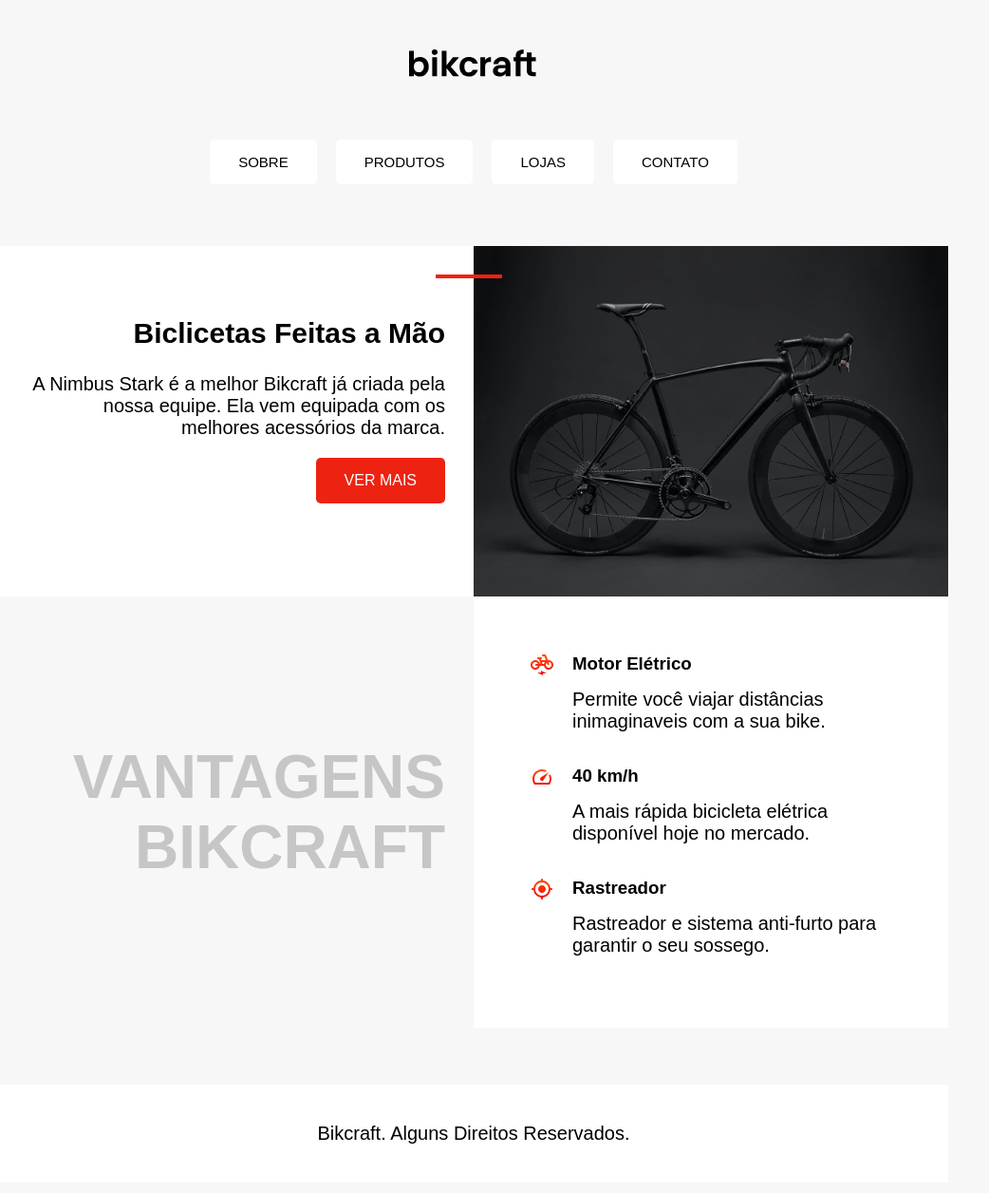
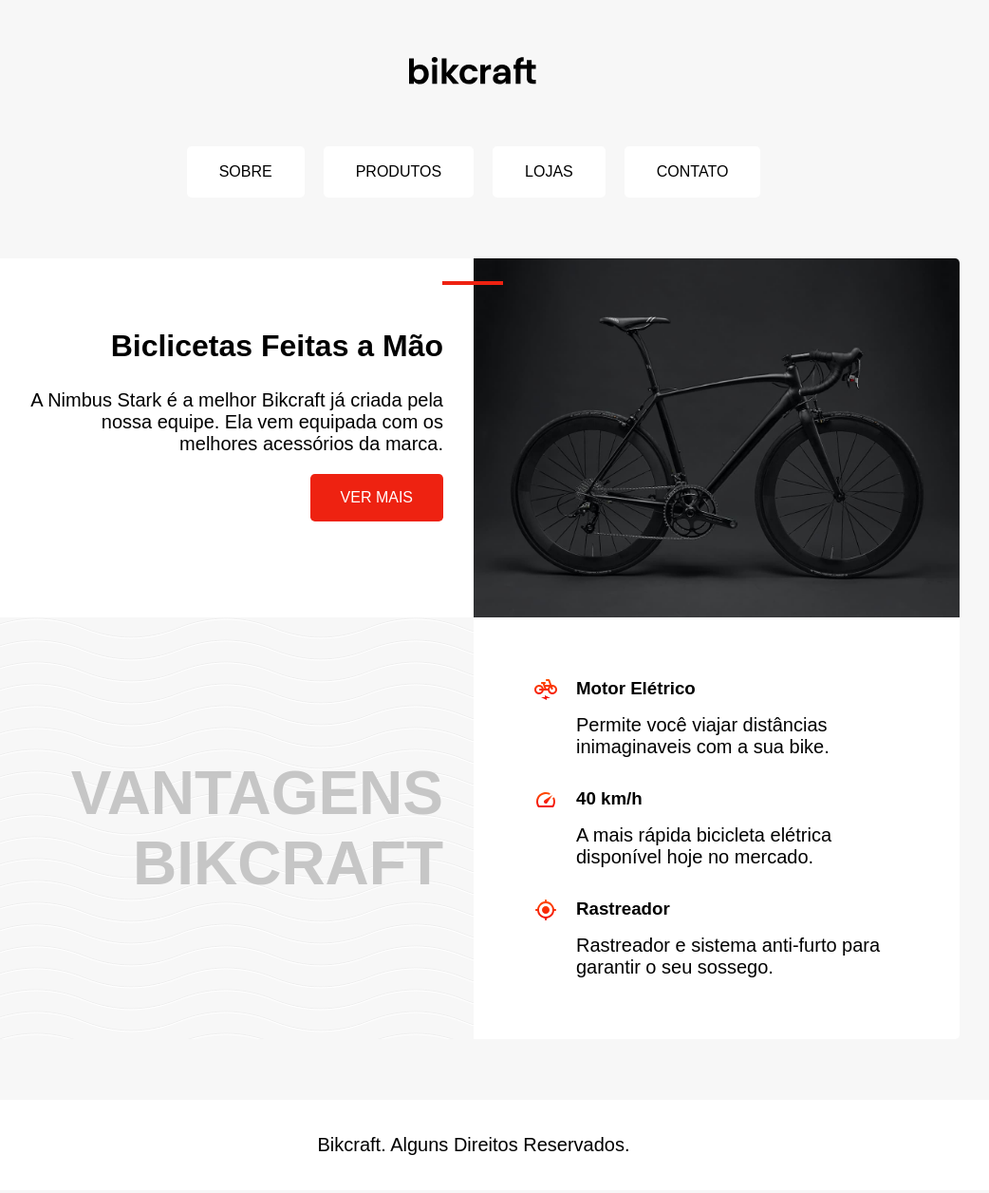
Before and after one commit to caiqueduart/Origamid-Projects, a plain HTML site: page exercícios-posicionamento/index.html in a window 1280 px wide. Shown: the whole page at 95% size, without its empty margins (141-1183 px from the left). Drawn offline with Linux system fonts and the light colour scheme.

Commit message:
refatoração do código

```diff
--- a/exercícios-posicionamento/index.html
+++ b/exercícios-posicionamento/index.html
@@ -4,52 +4,50 @@
         <meta charset="UTF-8">
         <link rel="stylesheet" href="styles/style.css">
     </head>
-    <body>
-        <div class="content">
-            <div class="logo-content">
-                <img src="img/bikcraft.svg" alt="logo">
-            </div>
+    <body class="content">
+        <header class="header">
+            <img class="logo" src="img/bikcraft.svg" alt="logo">
 
-            <div class="menu-buttons-content">
+            <nav class="menu-buttons-content">
                 <a class="menu-button" href="/">SOBRE</a>
                 <a class="menu-button" href="/">PRODUTOS</a>
                 <a class="menu-button" href="/">LOJAS</a>
                 <a class="menu-button" href="/">CONTATO</a>
-            </div>
-            <div class="box-content">
-                <div class="decorator"></div>
-                <div class="box-1">
+            </nav>
+        </header>
+
+        <main class="box-content">
+            <section class="box-1">
                 <h2>Biclicetas Feitas a Mão</h2>
                 <p>A Nimbus Stark é a melhor Bikcraft já criada pela nossa equipe. Ela vem equipada com os melhores acessórios da marca.</p>
                 <a href="">VER MAIS</a>
-                </div>
-                <div class="box-2">
+            </section>
+            <section class="box-2">
                 <img src="img/bicicleta.jpg" alt="bicicleta">
-                </div>
-                <div class="box-3">
+            </section>
+            <section class="box-3">
                 <p>VANTAGENS BIKCRAFT</p>
-                </div>
-                <div class="box-4">
-                    <div class="info-1">
+            </section>
+            <section class="box-4">
+                <article class="info-1">
                     <img src="img/eletrica.svg" alt="eletrica">
                     <h3>Motor Elétrico</h3>
                     <p>Permite você viajar distâncias inimaginaveis com a sua bike.</p>
-                    </div>
-                    <div class="info-2">
+                </article>
+                <article class="info-2">
                     <img src="img/velocidade.svg" alt="velocidade">
                     <h3>40 km/h</h3>
                     <p>A mais rápida bicicleta elétrica disponível hoje no mercado.</p>
-                    </div>
-                    <div class="info-3">
+                </article>
+                <article class="info-3">
                     <img src="img/rastreador.svg" alt="rastreador">
                     <h3>Rastreador</h3>
                     <p>Rastreador e sistema anti-furto para garantir o seu sossego.</p>
-                    </div>
-                </div>
-            </div>
-        </div>
-        <div class="footer">
+                </article>
+            </section>
+        </main>
+        <footer class="footer">
             <p>Bikcraft. Alguns Direitos Reservados.</p>
-        </div>
+        </footer>
     </body>
 </html>
--- a/exercícios-posicionamento/styles/style.css
+++ b/exercícios-posicionamento/styles/style.css
@@ -2,83 +2,92 @@
     font-family: Arial, Helvetica, sans-serif;
 }
 
-body {
-    width: 100%;
-    display: grid;
-    justify-content: center;
-    margin: 0px;
+html {
     background-color: #f7f7f7;
 }
 
 .content {
-    max-width: 1000px;
-    padding: 0px;
+    display: grid;
 }
 
-.logo-content {
-    display: flex;
-    place-content: center;
-    margin-top: 50px;
+.header {
+    display: grid;
+}
+
+.logo {
+    justify-self: center;
+    margin-top: 3.1rem;
 }
 
 p {
-    font-size: 20px;
+    font-size: 1.25rem;
 }
 
 .menu-buttons-content {
     display: flex;
     place-content: center;
-    gap: 20px;
-    margin: 65px 0px;
+    gap: 1.25rem;
+    margin: 4rem 0rem;
 }
 
 .menu-button {
     background-color: #FFFFFF;
     border: none;
-    padding: 15px 30px;
-    border-radius: 5px;
-    font-size: 15px;
+    padding: 1rem 2rem;
+    border-radius: 0.3rem;
+    font-size: 1rem;
     text-decoration: none;
     color: #000000;
+    border: 0.15em solid transparent;
+}
+
+.menu-button:hover {
+    border: 0.15em solid #ee2211;
 }
 
 .box-content {
     display: grid;
+    justify-self: center;
+    border-radius: 0.3rem;
     grid-template-columns: 1fr 1fr;
+    max-width: 64rem;
     grid-template-rows: auto auto;
-
     background-color: #FFFFFF;
     position: relative;
 }
 
-.decorator {
+.box-content::before {
+    content: '';
     position: absolute;
     background-color: #ee2211;
-    width: 70px;
-    height: 4px;
-    top: 30px;
-    left: 46%;
-    right: 53%;
+    width: 4rem;
+    height: 0.25rem;
+    top: 3%;
+    right: 47%;
 }
 
 .box-1 {
     grid-area: 1 / 1;
     text-align: right;
-    padding: 50 30px;
+    padding: 3rem 2rem;
 }
 
 .box-1 a {
     display: inline-block;
     background-color: #ee2211;
     border: none;
-    border-radius: 5px;
-    padding: 15px 30px;
+    border-radius: 0.3rem;
+    padding: 1rem 2rem;
     color: #FFFFFF;
     text-decoration: none;
 }
 
+.box-1 a:hover {
+    background-color: #c51505;
+}
+
 .box-1 h2 {
-    font-size: 30px;
+    font-size: 2rem;
 }
 
 .box-2 {
@@ -87,6 +96,7 @@ p {
 
 .box-2 img {
     max-width: 100%;
+    border-radius: 0rem 0.3rem 0rem 0rem;
 }
 
 .box-3 {
@@ -94,47 +104,47 @@ p {
     display: flex;
     align-items: center;
     background-color: #f7f7f7;
+    background-image: url(../img/onda.svg);
 }
 
 .box-3 p {
-    font-size: 64px;
+    font-size: 4rem;
     color: #c6c6c6;
     text-align: right;
     font-weight: bold;
-    padding: 15px 30px;
+    padding: 1rem 2rem;
 }
 
 .box-4 {
     grid-area: 2 / 2;
-    padding: 60px 60px 40px 60px;
+    padding: 4rem 4rem 2rem 4rem;
 }
 
 .info-1, .info-2, .info-3 {
     display: grid;
     grid-template-columns: auto auto;
     grid-template-rows: auto auto;
-    margin: 0px 0px 35px;
+    margin: 0rem 0rem 2rem;
 }
 
 .info-1 img, .info-2 img, .info-3 img {
     grid-area: 1 / 1;
-    margin: 0px;
+    margin: 0rem;
 }
 
 .info-1 p, .info-2 p, .info-3 p {
     grid-area: 2 / 2;
-    margin: 0px 0px 0px 20px;
+    margin: 0rem 0rem 0rem 1.25rem;
 }
 
 .info-1 h3, .info-2 h3, .info-3 h3 {
     grid-area: 1 / 2;
-    margin: 0px 0px 15px 20px;
+    margin: 0rem 0rem 1rem 1.25rem;
 }
 
 .footer {
-    display: flex;
-    place-content: center;
-    padding: 20px;
-    margin-top: 60px;
+    padding: 1rem;
+    margin-top: 4rem;
     background-color: #FFFFFF;
+    text-align: center;
 }
```
Also changed, not shown: exercícios-posicionamento/img/onda.svg (added). Lines whose indentation alone changed are shown as unchanged.
